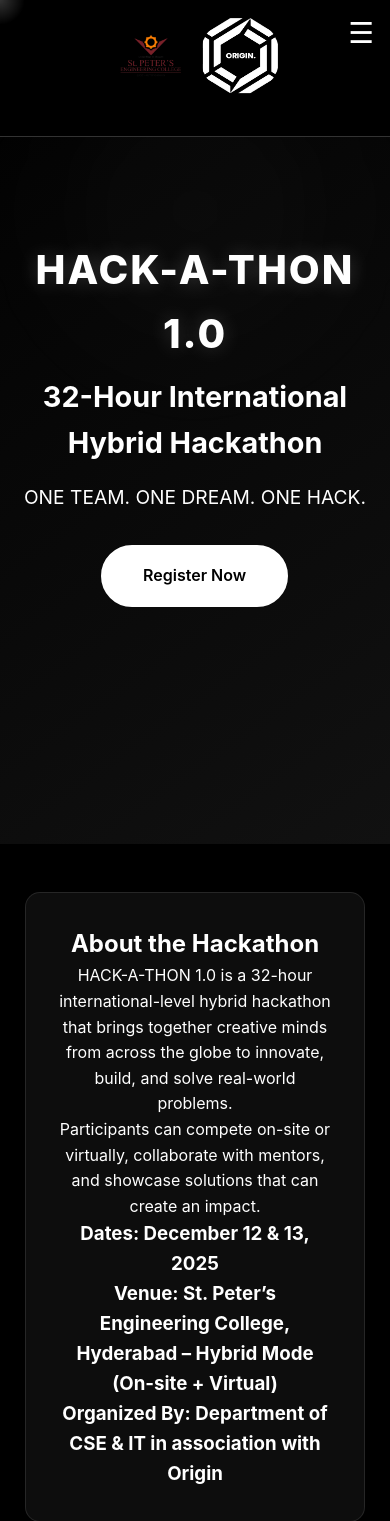
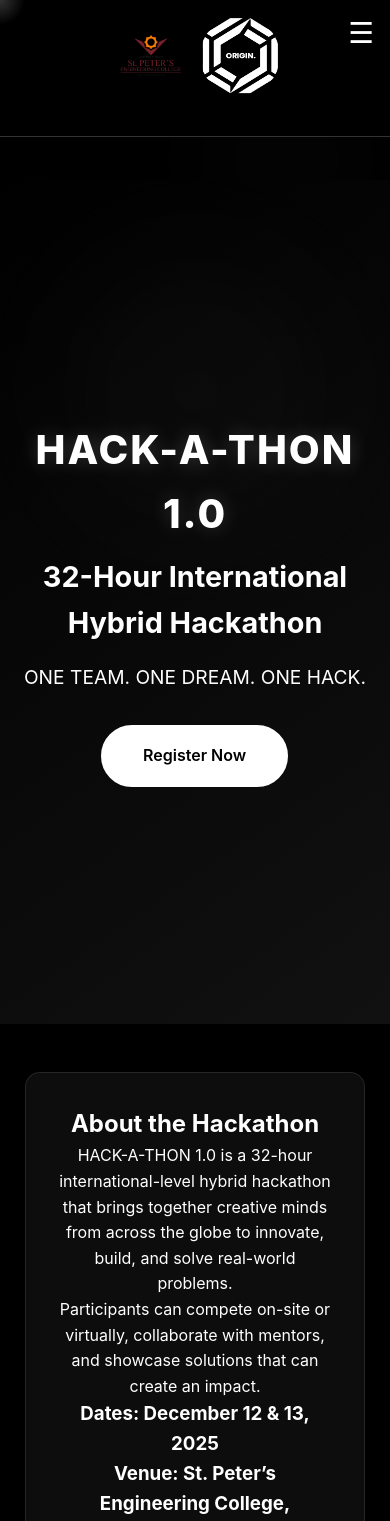
Before and after one commit to Abhinav6305/HACK-A-THON-1.0, a Flask app: page / in a window 390 px wide. Shown: the top 1521 px of the page. Run offline with Flask 3, Linux system fonts and the light colour scheme.

Commit message:
Increase mobile body padding-top to 180px to fully prevent header overlap on mobile devices

```diff
--- a/static/css/styles.css
+++ b/static/css/styles.css
@@ -220,6 +220,10 @@
 
 /* === RESPONSIVE === */
 @media (max-width: 768px) {
+    body {
+        padding-top: 180px; /* Increased padding to fully prevent header overlap */
+    }
+
     .nav-container {
         flex-direction: column;
         padding: 1rem;
```
